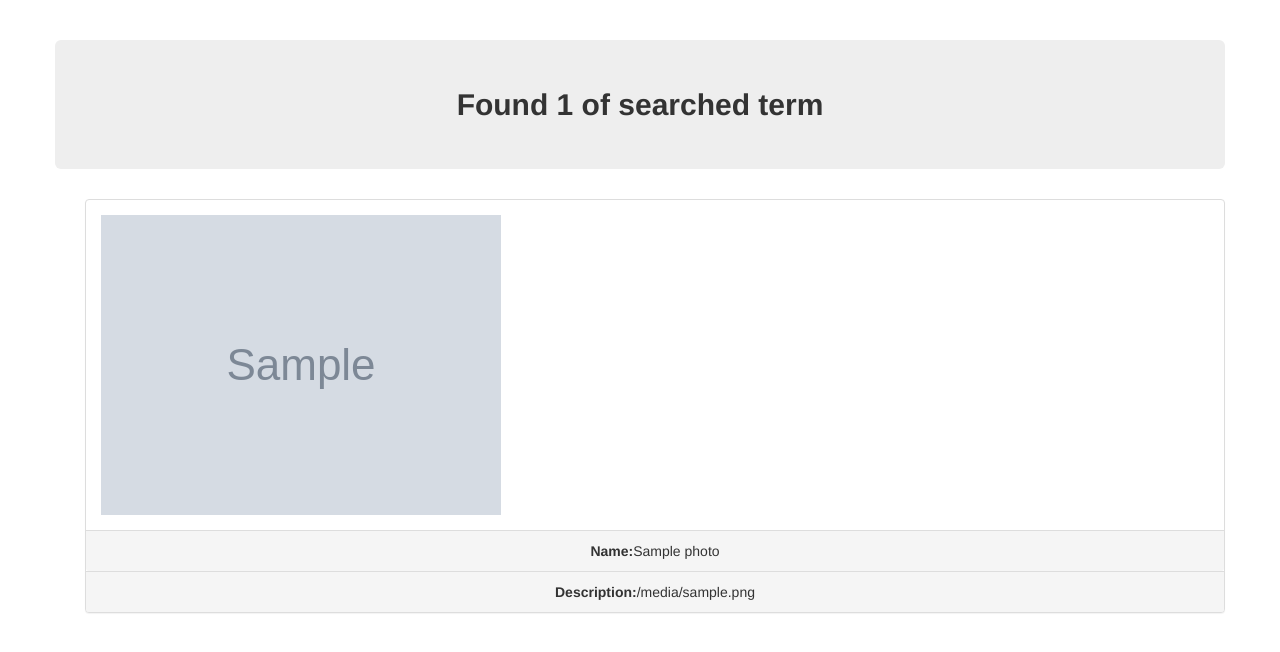
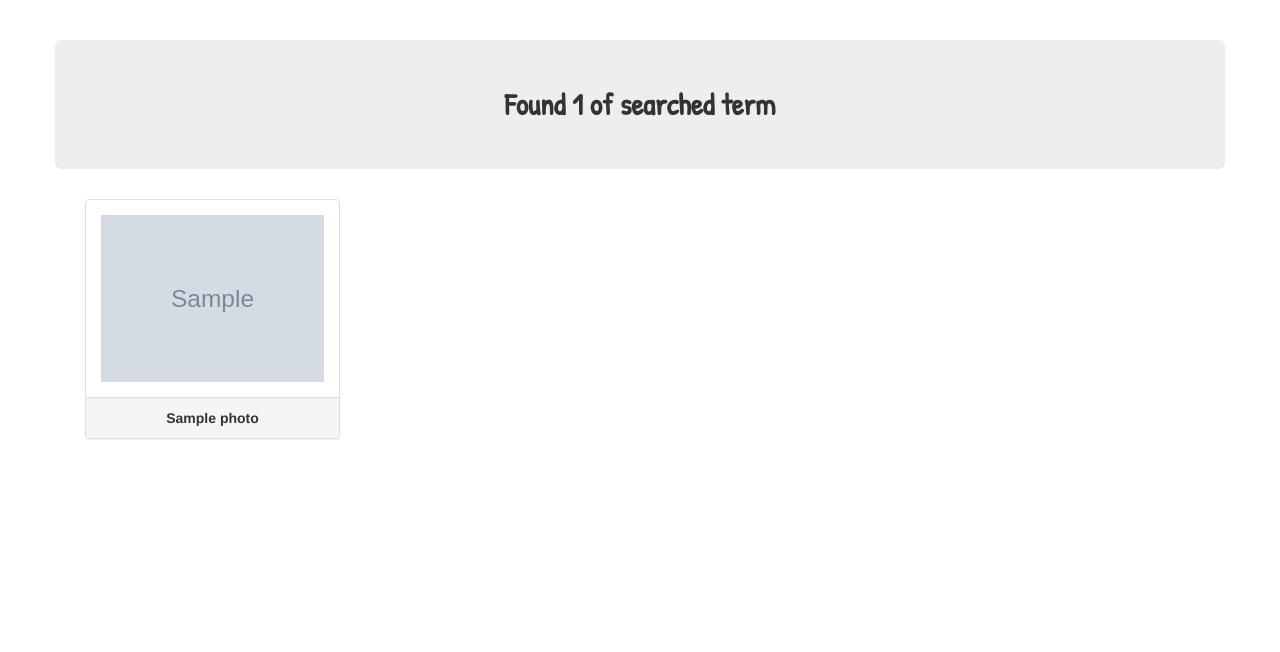
Before and after one commit to PerisOduol618/personal_gallery-, a Django app: template gallery/templates/search.html in a window 1280 px wide. Shown: the part 52-704 px from the top of the page. Run offline with Django 3.2, Linux system fonts and the light colour scheme; the template is opened without the code that fills it: most values are stand-ins (such as "Sample title", 1, 10 or a date in 2020); grey boxes marked "Sample" are stand-in pictures; some libraries are stand-ins or nearby versions.

Commit message:
style the landing page
Add  final styling to the whole app

```diff
--- a/static/js/script.js
+++ b/gallery/static/js/script.js
@@ -1,7 +1,8 @@
-function myFunction() {
+function myFunction(){
   var copyText = document.getElementById("myInput");
   copyText.select();
   copyText.setSelectionRange(0, 99999)
   document.execCommand("copy");
+  alert("WAAAHHH")
   alert("Copied the text: " + copyText.value);
 }
--- a/gallery/templates/base.html
+++ b/gallery/templates/base.html
@@ -17,6 +17,7 @@
 
     <link rel="stylesheet" href="{% static 'css/styles.css' %}">
     <link href="https://fonts.googleapis.com/css2?family=Lobster+Two&family=Satisfy&display=swap" rel="stylesheet">
+    <link href="https://fonts.googleapis.com/css2?family=Patrick+Hand&display=swap" rel="stylesheet">
     {% endblock %}
 
 </head>
--- a/gallery/templates/search.html
+++ b/gallery/templates/search.html
@@ -5,9 +5,11 @@
     <div class='row'>
         {% if photo %}
 
-        <h2 class="jumbotron text-center"><strong>Found {{photo|length}} of searched term {{message}}</strong> </h2>
+        <h2 class="jumbotron text-center " style="font-family: 'Patrick Hand', cursive;"><strong>Found {{photo|length}}
+                of searched term {{message}}</strong> </h2>
         {%else%}
-        <h3 class="jumbotron"><strong>Found 0 photos for the search term {{message}}</strong> </h3>
+        <h2 class="jumbotron text-center" style="font-family: 'Patrick Hand', cursive;"><strong>Found 0 photos for the
+                search term {{message}}</strong> </h2>
 
         {%endif%}
 
@@ -15,32 +17,80 @@
 
 
     {%if photo %}
-    {%for photos in photo%}
+    {% for photos in photo %}
+    <div class="col-md-3">
 
 
-    <div class="container">
         <div class="panel panel-default">
             <div class="panel-body">
                 <a href="" data-toggle="modal" data-target="#staticBackdrop{{photos.id}}">
-                <img src="{{photos.photo.url}}" class="img-responsive styled" alt="cant show"></a>
+                    <img src="{{photos.photo.url}}" class="img-responsive styled" alt="cant show"></a>
             </div>
-            <div class="panel-footer text-center"><b>Name:</b>{{photos.name}}</div>
-            <div class="panel-footer text-center"><b>Description:</b>{{photos.photo_description}}</div>
+            <div class="panel-footer text-center"><b>{{photos.name}}</b></div>
+        </div>
+
+
+        <!-- Modal -->
+        <div class="modal fade" id="staticBackdrop{{photos.id}}" data-backdrop="static" data-keyboard="false"
+            tabindex="-1" aria-labelledby="staticBackdropLabel" aria-hidden="true">
+            <div class="modal-dialog">
+                <div class="modal-content">
+                    <div class="modal-header">
+
+                        <h3 class="modal-title" id="staticBackdropLabel text-center">{{photos.name}}</h3>
+                        <button type="button" class="close" data-dismiss="modal" aria-label="Close">
+                            <span aria-hidden="true">&times;</span>
+                        </button>
+                    </div>
+
+                    <div class="modal-body">
+
+                        <img src="{{photos.photo.url}}" class="img-responsive" alt="cant show"
+                            style=" box-shadow: 0 4px 8px 0 rgba(11, 10, 14, 0.87)">
+                    </div>
+
+                    <div class="modal-footer">
+                        <div class="col-md-6">
+                            <p><b>Description:</b> {{photos.photo_description}}</p>
+                        </div>
+
+                        <div class="col-md-6">
+                            <p><b>Location</b> {{photos.photo_location}}</p>
+                        </div>
+
+                    </div>
+
+                    <div class="modal-footer row">
+                        <div class="col-md-8">
+                            <input type="text" value="Hello World" id="myInput">
+                            <button type="button" class="btn btn-info" onclick="myFunction()">Copy Link</button>
+                        </div>
+                        <div class="col-md-4">
+                            <button type="button" class="btn btn-info" data-dismiss="modal">Close</button>
+                        </div>
+                    </div>
+
+                </div>
+
+            </div>
         </div>
     </div>
+    {% endfor %}
+    {% endif %}
 
+</div>
 
 </div>
 
 
-</div>
-
-
-
-</div>
-{% endfor %}
-{% endif %}
-
-</div>
+<style>
+    .styled:hover {
+        -ms-transform: scale(0.5);
+        /* IE 9 */
+        -webkit-transform: scale(0.5);
+        /* Safari 3-8 */
+        transform: scale(0.5);
+    }
+</style>
 
 {% endblock %}
```
Also changed, not shown: gallery/templates/home.html (+11 -8 lines), gallery/templates/photo.html (+14 -12 lines), gallery/static/css/styles.css (renamed from static/css/styles.css).
